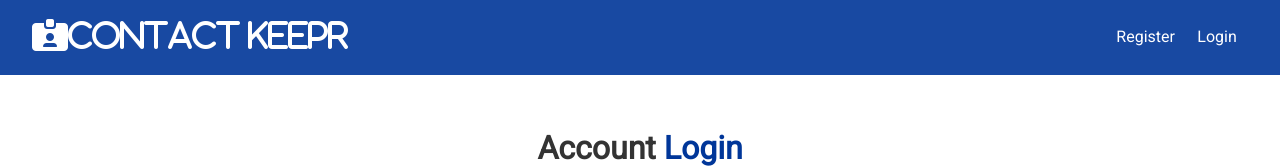
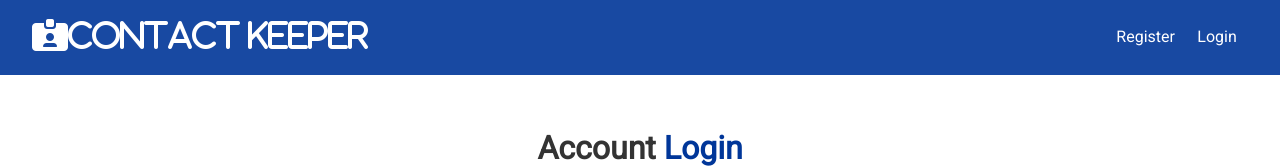
Before and after one commit to EeshaArif/Contact-Keeper-API-Express-React, a React (Create React App) app in the folder client/: page /login in a window 1280 px wide. Shown: the top 168 px of the page. Built offline with nearby package versions, Linux system fonts and the light colour scheme.

Commit message:
last commit

```diff
--- a/client/src/components/layout/Navbar.jsx
+++ b/client/src/components/layout/Navbar.jsx
@@ -48,7 +48,7 @@ Navbar.propTypes = {
   icon: PropTypes.string, // ->> pts
 };
 Navbar.defaultProps = {
-  title: "Contact Keepr",
+  title: "Contact Keeper",
   icon: "fas fa-id-card-alt",
 };
 export default Navbar;
```
